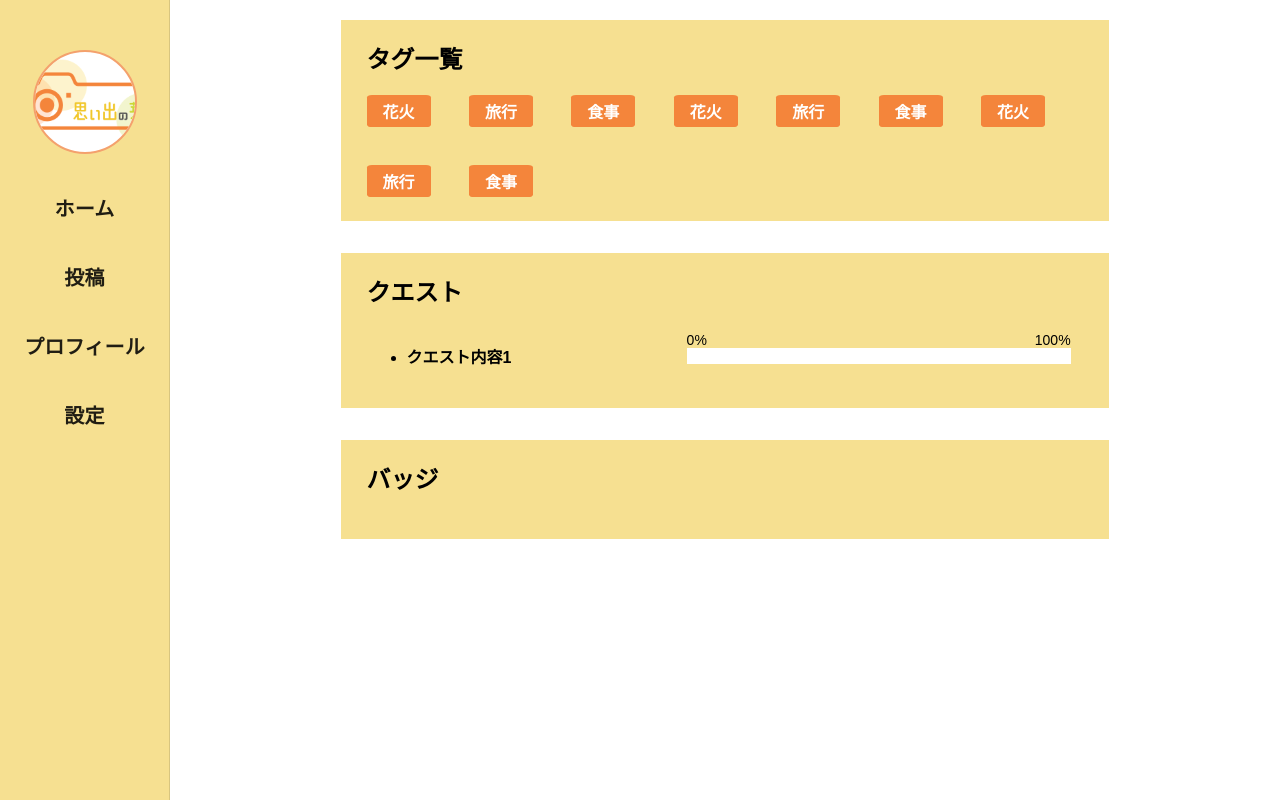
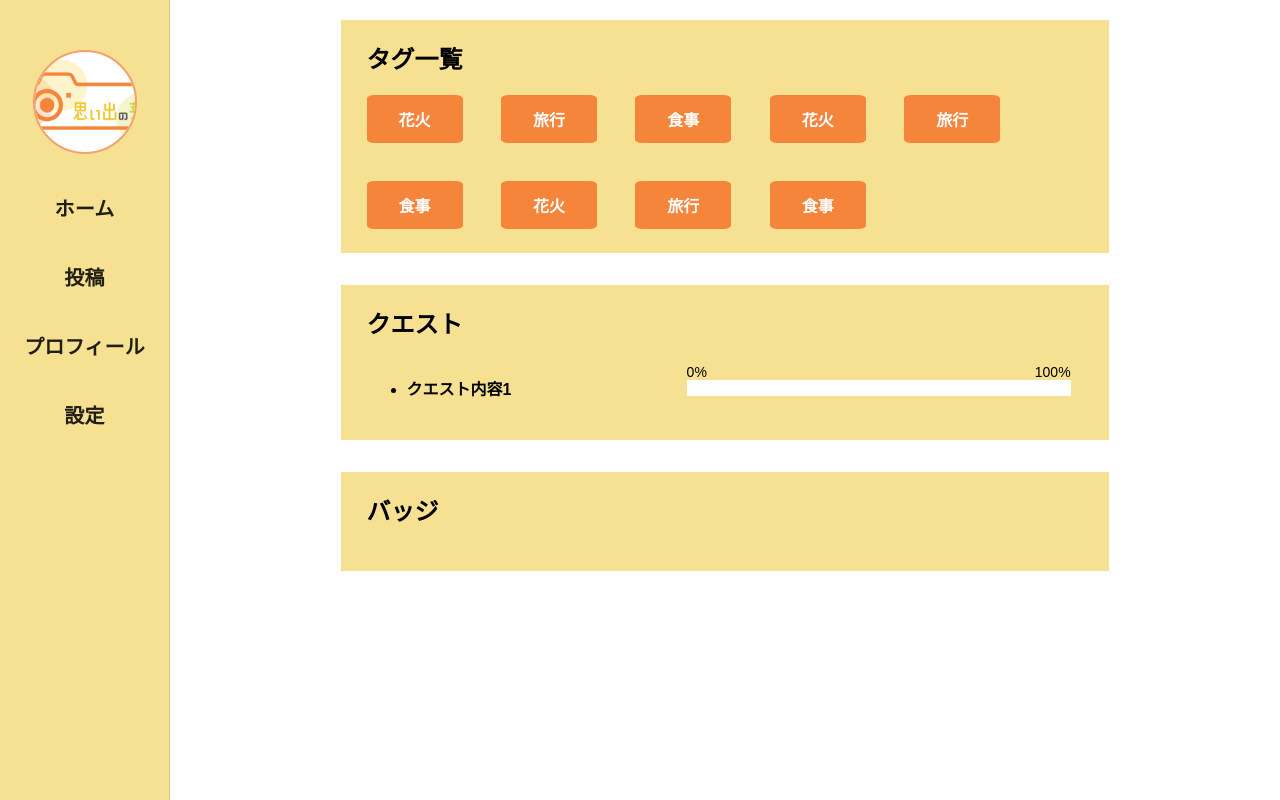
Before and after one commit to ecc-natsumikan/buds-memories_front, a React (Create React App) app in the folder react-app/: page /Home in a window 1280 px wide. Built offline with nearby package versions, Linux system fonts and the light colour scheme; a web font is replaced by a local one.

Commit message:
update:タグの表示を変更しました

```diff
--- a/react-app/src/component/Tag_component.css
+++ b/react-app/src/component/Tag_component.css
@@ -3,7 +3,7 @@
 .tag {
     background-color: #F4853B;
     color: white;
-
+    padding: 0.5em 1em; /* 内側に余白を追加することで、コンテンツに応じてサイズが変わる */
     text-align: center; /* 横方向の中央揃え */
     border-radius: 8%;
     display: inline-flex; /* Flexboxを有効にし、インライン要素として扱う */
```
